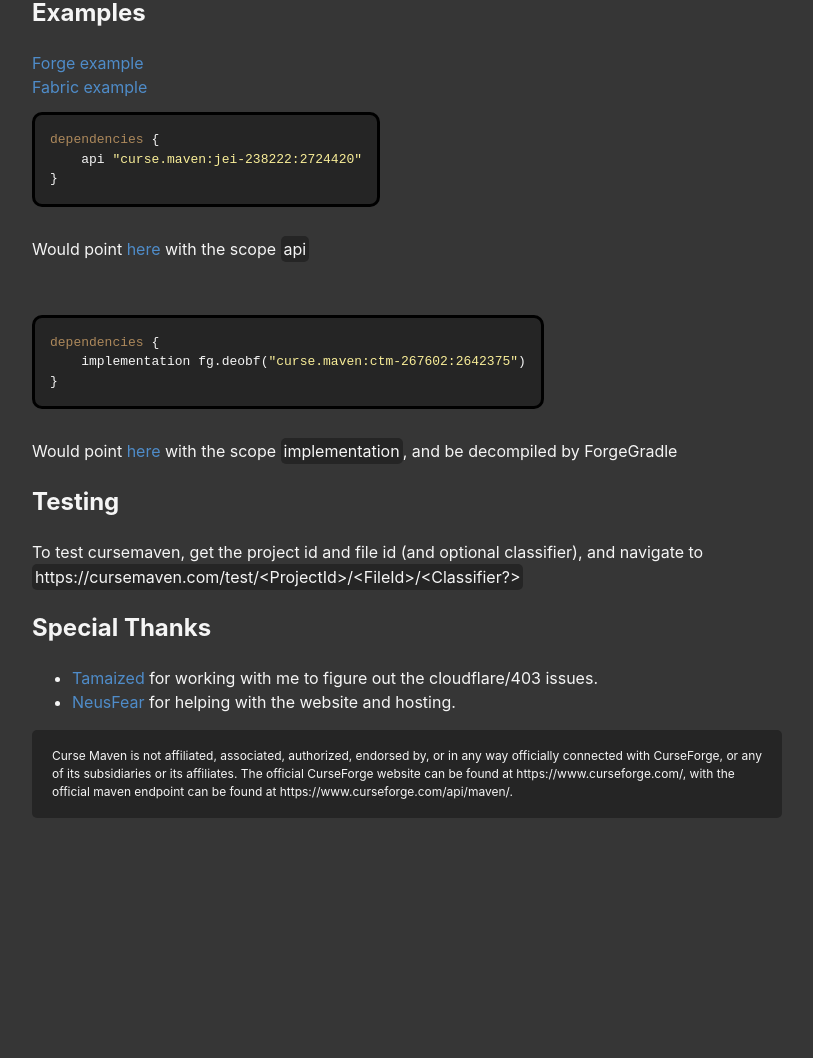
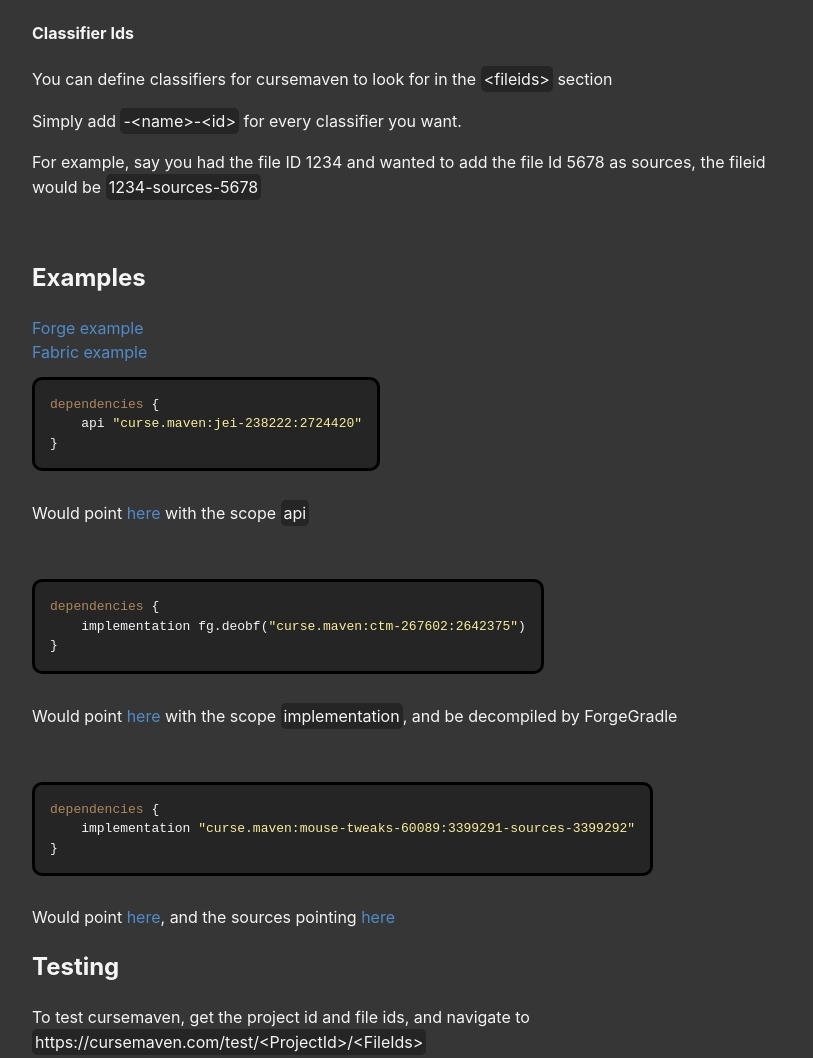
Before and after one commit to Wyn-Price/CurseMaven, a website: page public/index.html in a window 1280 px wide. Shown: the part 2177-3235 px from the top of the page, without its empty margins (76-889 px from the left). Before the commit the page ends 3053 px from the top, so only its background shows below. Drawn offline with Linux system fonts and the light colour scheme.

Commit message:
Update docs

```diff
--- a/public/index.html
+++ b/public/index.html
@@ -66,8 +66,8 @@
             <li><span class="text-highlight">&lt;projectid&gt;</span> -&gt; The project id of the file you want to add
                 as a dependency.</li>
             <br>
-            <li><span class="text-highlight">&lt;fileid&gt;</span> -&gt; The file id of the file you want to add as a
-                dependency.</li>
+            <li><span class="text-highlight">&lt;fileids&gt;</span> -&gt; The file ids of the file you want to add as a
+                dependency, plus the any optional classifiers. (Read below for more info)</li>
         </ul>
         <br>
         <h2>Getting the IDs</h2>
@@ -76,8 +76,14 @@
         </p>
         <a href="/projectid.png"><img height="300px" src="/projectid.png" /></a>
         <h4>File ID</h4>
-        <p>To get the file ID, go to the download page of file you want to use, and the file ID will be in the URL.</p>
+        <p>To get a File ID, go to the download page of file you want to use, and the file ID will be in the URL.</p>
         <a href="/fileid.png"><img height="300px" src="/fileid.png" /></a>
+        <h4>Classifier Ids</h4>
+        <p>You can define classifiers for cursemaven to look for in the <span
+                class="text-highlight">&lt;fileids&gt;</span> section</p>
+        <p>Simply add <span class="text-highlight">-&lt;name&gt;-&lt;id&gt;</span> for every classifier you want.</p>
+        <p>For example, say you had the file ID 1234 and wanted to add the file Id 5678 as sources, the fileid would
+            be <span class="text-highlight">1234-sources-5678</span> </p>
         <br>
         <h2>Examples</h2>
         <a href="/forge"> Forge example </a> <br>
@@ -95,10 +101,17 @@
         <p>Would point <a href="https://www.curseforge.com/minecraft/mc-mods/ctm/files/2642375">here</a> with the scope
             <span class="text-highlight">implementation</span>, and be decompiled by ForgeGradle
         </p>
+        <br>
+        <pre class="text-highlight big"><span class="code-orange">dependencies</span> {
+    implementation <span class="code-yellow">"curse.maven:mouse-tweaks-60089:3399291-sources-3399292"</span>
+}</pre>
+        <p>Would point <a href="https://www.curseforge.com/minecraft/mc-mods/mouse-tweaks/files/3399291">here</a>, and
+            the
+            sources pointing <a href="https://www.curseforge.com/minecraft/mc-mods/mouse-tweaks/files/3399292">here</a>
+        </p>
         <h2>Testing</h2>
-        <p>To test cursemaven, get the project id and file id (and optional classifier), and navigate to
-            <span
-                class="text-highlight">https://cursemaven.com/test/&lt;ProjectId&gt;/&lt;FileId&gt;/&lt;Classifier?&gt;</span>
+        <p>To test cursemaven, get the project id and file ids, and navigate to
+            <span class="text-highlight">https://cursemaven.com/test/&lt;ProjectId&gt;/&lt;FileIds&gt;</span>
         </p>
         <h2>Special Thanks</h2>
         <ul>
```
